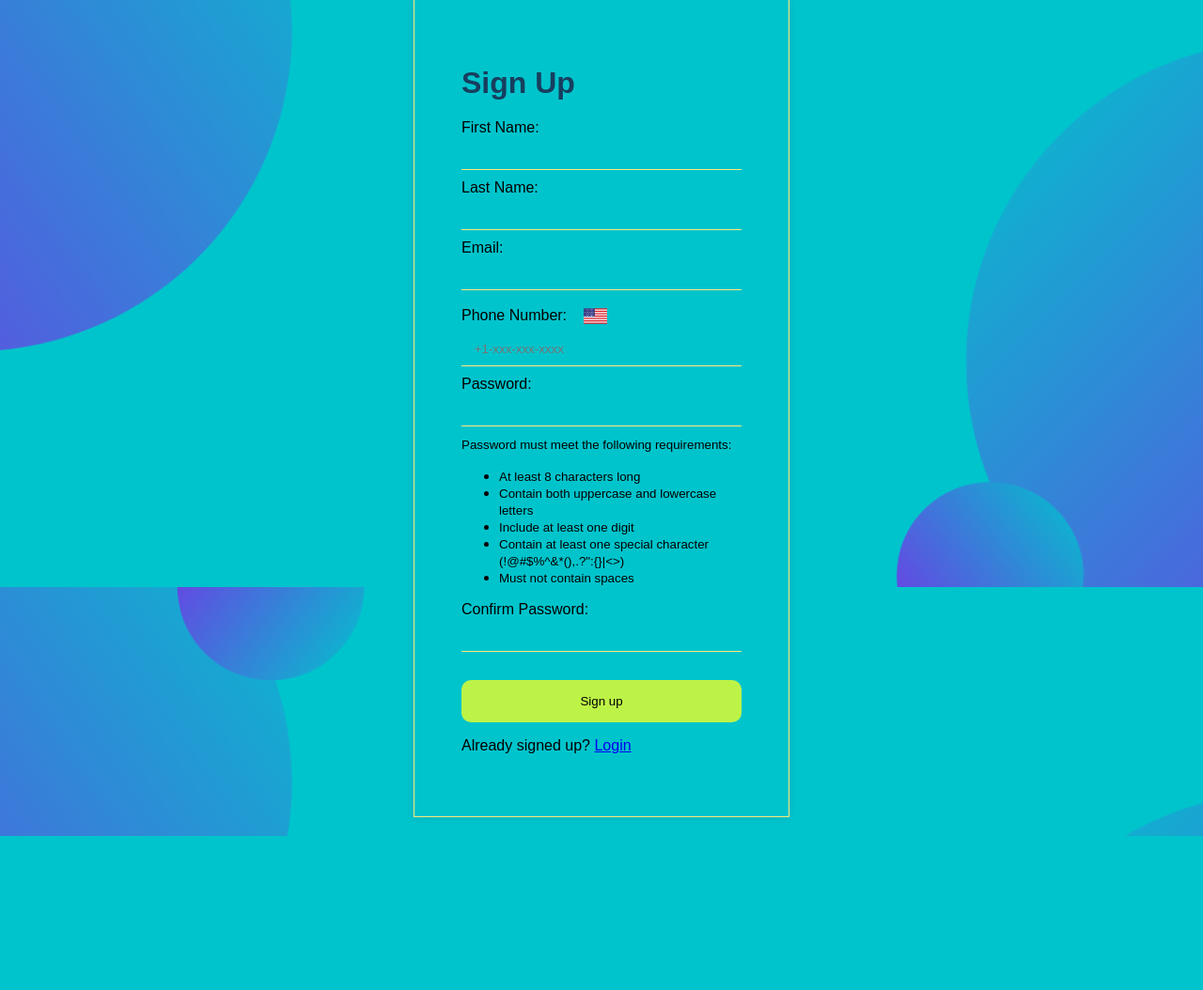
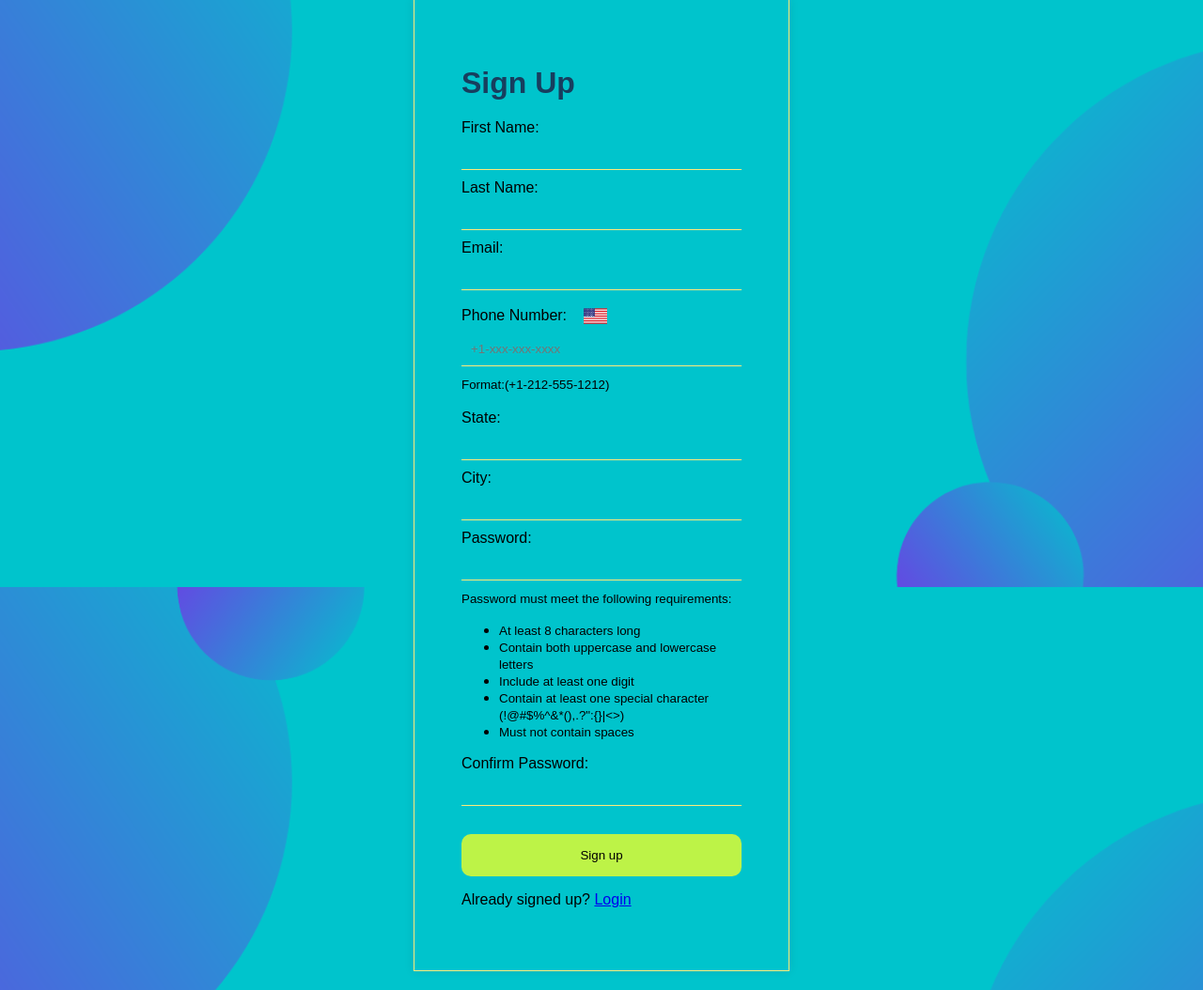
Before and after one commit to kelvin-kahuho/Dodosurveys, a Flask app: page /register in a window 1280 px wide. Shown: the part 175-1229 px from the top of the page at 94% size. Before the commit the page ends 1065 px from the top, so only its background shows below. Run offline with Flask 3, Linux system fonts and the light colour scheme; some libraries are stand-ins or nearby versions.

Commit message:
Modified the form to get state and city of users

```diff
--- a/templates/signup.html
+++ b/templates/signup.html
@@ -34,7 +34,12 @@
                 Phone Number: &nbsp;
                 <img src="{{ url_for('static', filename='USA-Flag-icon.png') }}" alt="USA" title="United States" style="height: 35px; width: 35px; vertical-align: middle;">
             </label>
-            <input type="tel" id="phone_number" name="phone_number" pattern="[+1]-[0-9]{3}-[0-9]{3}-[0-9]{4}" placeholder=" +1-xxx-xxx-xxxx" required>
+            <input type="tel" id="phone_number" name="phone_number" pattern="+1-[0-9]{3}-[0-9]{3}-[0-9]{4}" placeholder="+1-xxx-xxx-xxxx" required>
+            <small>Format:(+1-212-555-1212) </small><br><br>
+            <label for="state">State:</label>
+            <input type="text" id="state" name="state" required>
+            <label for="city">City:</label>
+            <input type="text" id="city" name="city" required>
             <label for="password">Password:</label>
             <input type="password" id="password" name="password" required>
             <small>Password must meet the following requirements:</small>
```
